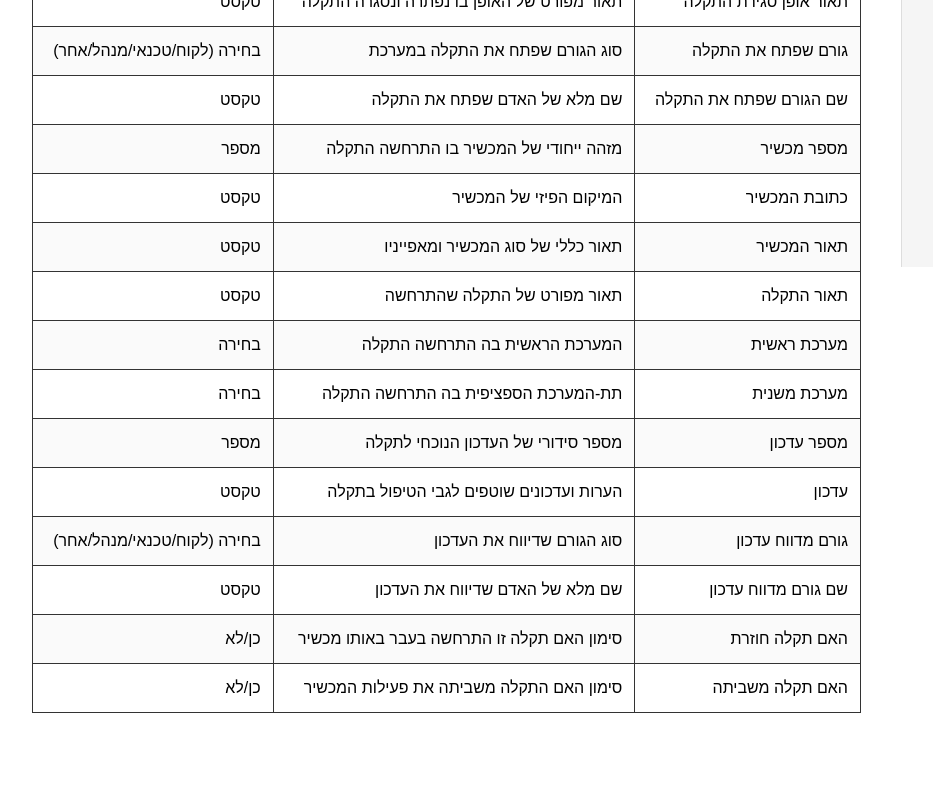
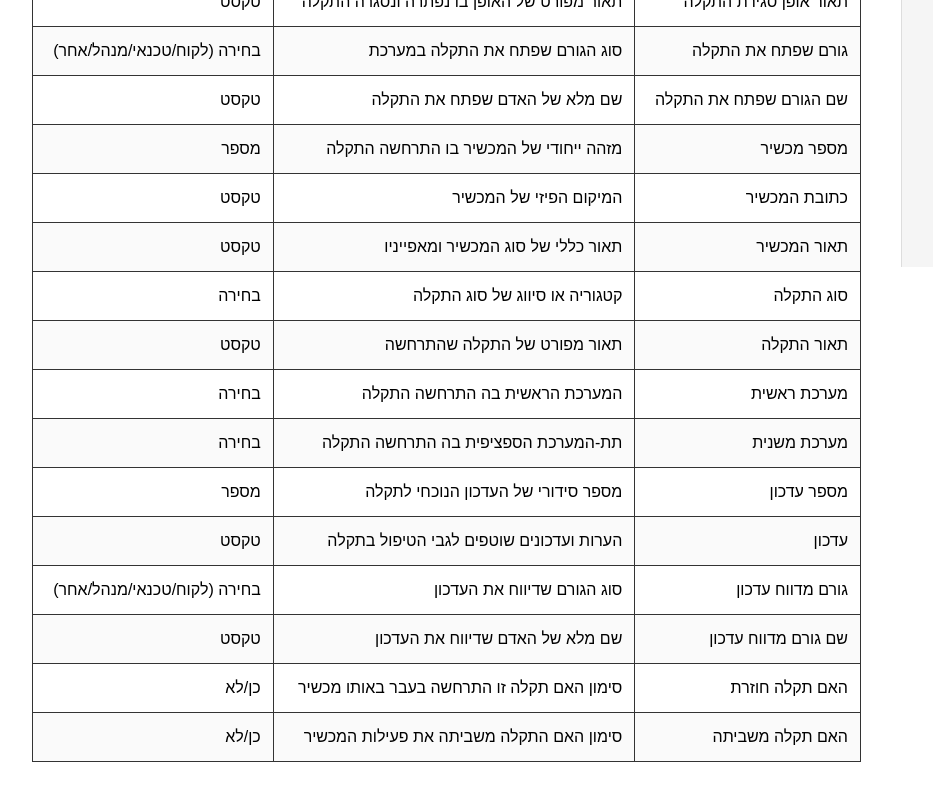
Before and after one commit to boazeng/ahzaka-pdr, a plain HTML site: page appendix-01-fault-data.html in a window 1280 px wide. Shown: the part 630-1430 px from the top of the page, without its empty margins (48-981 px from the left). Before the commit the page ends 1383 px from the top, so only its background shows below. Drawn offline with Linux system fonts and the light colour scheme.

Commit message:
הוספת שדה: סוג התקלה

```diff
--- a/appendix-01-fault-data.html
+++ b/appendix-01-fault-data.html
@@ -177,6 +177,11 @@
                         <td>טקסט</td>
                     </tr>
                     <tr>
+                        <td>סוג התקלה</td>
+                        <td>קטגוריה או סיווג של סוג התקלה</td>
+                        <td>בחירה</td>
+                    </tr>
+                    <tr>
                         <td>תאור התקלה</td>
                         <td>תאור מפורט של התקלה שהתרחשה</td>
                         <td>טקסט</td>
```
